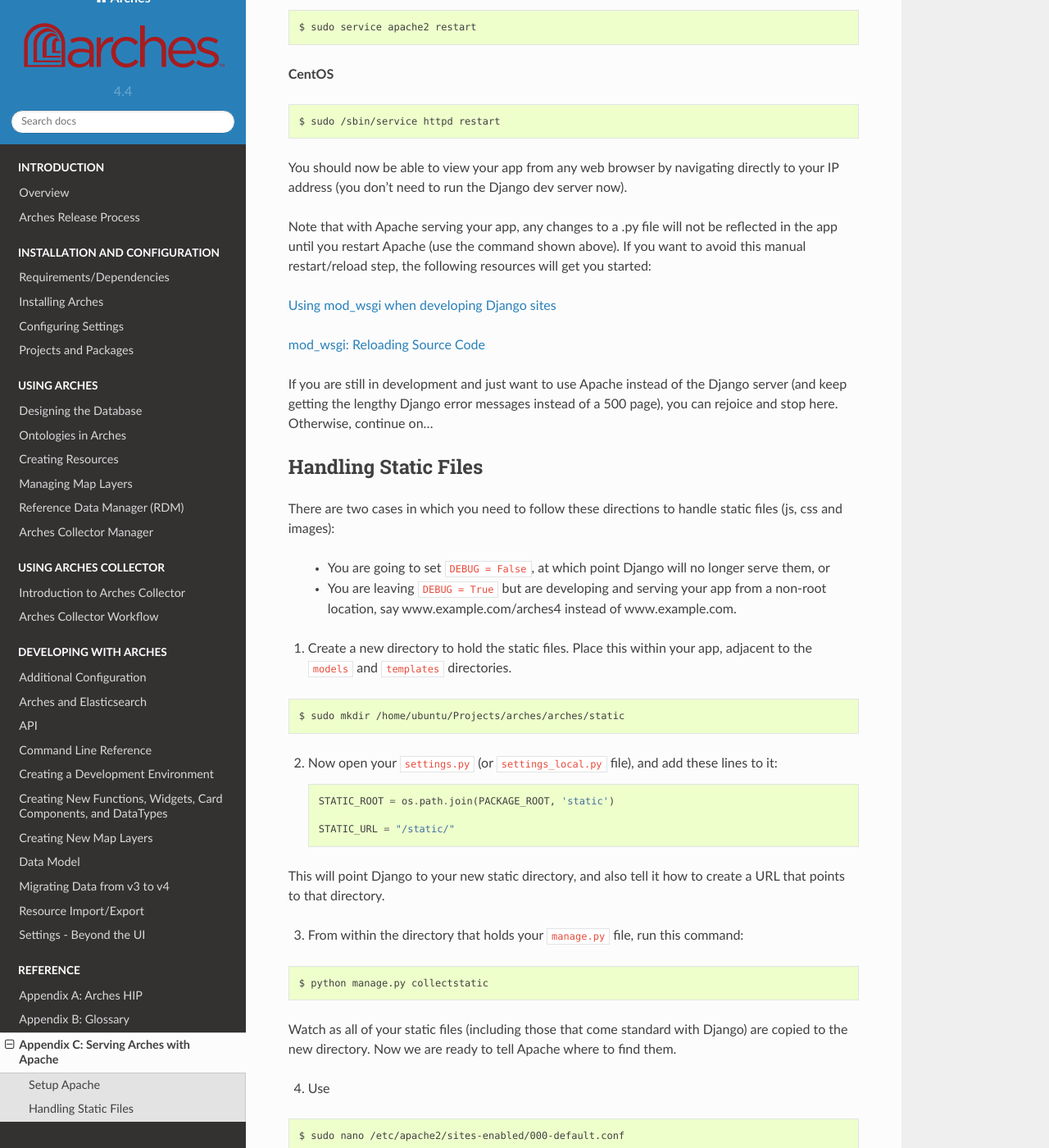
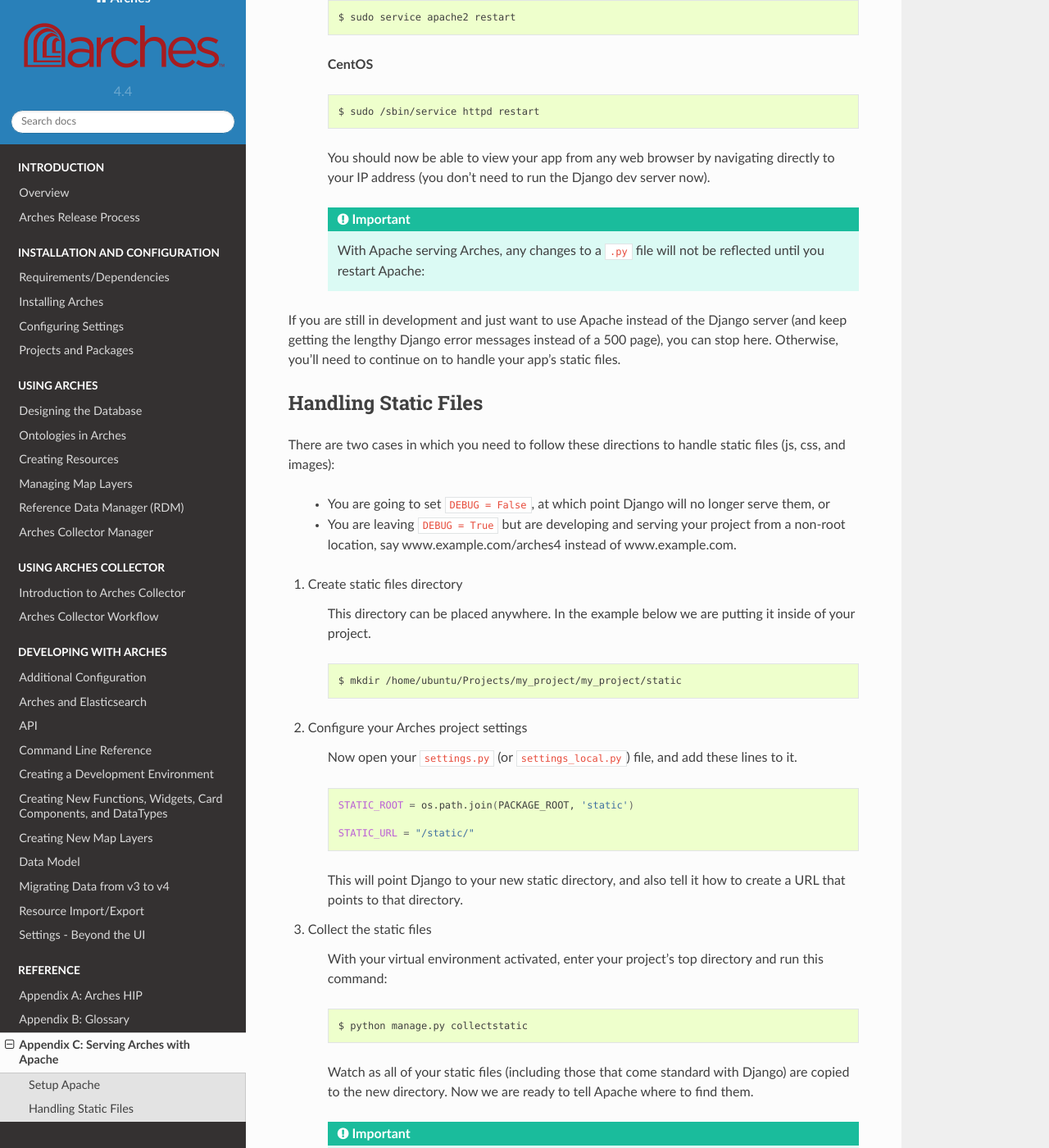
Before and after one commit to archesproject/arches-docs, a Sphinx documentation site: the page built from docs/serving-arches-with-apache.txt, in a window 1280 px wide and 1400 px high, scrolled down 2085 px. Shown: the whole window at 82% size. Built offline with Sphinx 7.4.7 and the Read the Docs theme 2.0.0, drawn with Linux system fonts in a browser that asks for light colours; some of the changed text lies outside the part shown.

Commit message:
general update to serving arches with apache section

```diff
--- a/docs/serving-arches-with-apache.txt
+++ b/docs/serving-arches-with-apache.txt
@@ -2,22 +2,23 @@
 Serving Arches with Apache
 ##########################
 
-When you are putting your Arches app in production, you'll need to serve it with a webserver. The following is a guide using Apache as an example, split into two sections:
+.. sidebar:: Further Reference
+
+    + `Django Documentation <https://docs.djangoproject.com/en/2.1/howto/deployment/wsgi/modwsgi/#how-to-use-django-with-apache-and-mod-wsgi>`_
+    + `How to Run Django with mod_wsgi and Apache with a virtualenv Python environment on a Debian VPS (Digital Ocean) <https://www.digitalocean.com/community/tutorials/how-to-run-django-with-mod_wsgi-and-apache-with-a-virtualenv-python-environment-on-a-debian-vps>`_
+    + `Using mod_wsgi when developing Django sites (Graham Dumpleton) <http://blog.dscpl.com.au/2008/12/using-modwsgi-when-developing-django.html>`_
+
+
+When you are putting your Arches project in production, you'll need to serve it with a webserver. The following is a guide using Apache as an example, split into two sections:
 
 + :ref:`Setup Apache`
 
 + :ref:`Handling Static Files`
 
-For reference:
-
-+ `Django Documentation <https://docs.djangoproject.com/en/2.1/howto/deployment/wsgi/modwsgi/#how-to-use-django-with-apache-and-mod-wsgi>`_
-+ `How to Run Django with mod_wsgi and Apache with a virtualenv Python environment on a Debian VPS (Digital Ocean) <https://www.digitalocean.com/community/tutorials/how-to-run-django-with-mod_wsgi-and-apache-with-a-virtualenv-python-environment-on-a-debian-vps>`_
-+ `Using mod_wsgi when developing Django sites (Graham Dumpleton) <http://blog.dscpl.com.au/2008/12/using-modwsgi-when-developing-django.html>`_
-
 Setup Apache
 ============
 
-During development, it's easiest to use the Django webserver to view progress on your app. However, once you are ready to put the app into production, you'll have to use a more efficient webserver like Apache or nginx.
+During development, it's easiest to use the Django webserver to view your Arches installation. However, once you are ready to put the project into production, you'll have to use a more efficient webserver like Apache or nginx.
 
 We have the most experience using Apache, which is very easy to install and configure. The following instructions work for Ubuntu 14.04, minor changes may be necessary for a different OS.
 
@@ -26,17 +27,18 @@
     .. code-block:: bash
 
        $ sudo apt-get install apache2
-
        $ sudo apt-get install libapache2-mod-wsgi
 
 
-2. In order to properly configure Apache, we must:
+2. Create the Python process
+
+    In order to properly configure Apache, we must:
 
     + Create a python daemon process
 
-+ Set the path to your app's wsgi.py file and reference to the python daemon process created above
+    + Set the path to your project's wsgi.py file and reference to the python daemon process created above
 
-+ Give Apache access to the main app directory
+    + Give Apache access to the main project directory
 
     All of these tasks are handled by adding a block of code to Apache's `../sites-enabled/000-default.conf` file. Use this command to open the file
 
@@ -45,14 +47,13 @@
        $ sudo nano /etc/apache2/sites-enabled/000-default.conf
 
 
-and in the appropriate ``<VirtualHost>`` stanza (``<VirtualHost *:80>`` in the most basic configuration) paste the following code, changing directory and file paths where necessary: ::
+    and paste the following code into the ``<VirtualHost *:80>`` stanza, changing directory and file paths where necessary::
 
 
-  WSGIDaemonProcess arches python-path=/home/ubuntu/Projects/arches/arches:/home/ubuntu/Projects/ENV/lib/python2.7/site-packages
+      WSGIDaemonProcess arches python-path=/home/ubuntu/Projects/my_project:/home/ubuntu/Projects/ENV/lib/python2.7/site-packages
+      WSGIScriptAlias / /home/ubuntu/Projects/my_project/my_project/wsgi.py process-group=arches
 
-  WSGIScriptAlias / /home/ubuntu/Projects/arches/arches/wsgi.py process-group=arches
-
-  <Directory /home/ubuntu/Projects/arches>
+      <Directory /home/ubuntu/Projects/my_project>
          Options Indexes FollowSymLinks
          AllowOverride None
          Require all granted
@@ -62,25 +63,27 @@
 
     You may find it helpful to read the `Official Django Documentation <https://docs.djangoproject.com/en/2.1/howto/deployment/wsgi/modwsgi/#how-to-use-django-with-apache-and-mod-wsgi>`_ on serving Django apps with Apache and mod_wscgi.
 
-3. Now we must give the Apache write-permission in a few locations. Do that by first changing the permissions of the necessary files and directories, and second by setting the Apache user as the group. Note that the Apache user on Ubuntu is `www-data` (used in the example below), and on CentOS it is `httpd`.
+3. Set file system permissions for Apache
 
+    Now we must give Apache write-permission in a few locations. We'll do that by first changing the permissions of the necessary files and directories, and second by setting the Apache user as the group.
 
     .. code-block:: bash
 
-   $ sudo chmod 664 /home/ubuntu/Projects/arches/arches/arches.log
+       $ sudo chmod 775 /home/ubuntu/Projects/my_project/my_project
+       $ sudo chgrp www-data /home/ubuntu/Projects/my_project/my_project
+       $ sudo chmod 664 /home/ubuntu/Projects/my_project/my_project/arches.log
+       $ sudo chgrp www-data /home/ubuntu/Projects/my_project/my_project/arches.log
 
-   $ sudo chgrp www-data /home/ubuntu/Projects/arches/arches/arches.log
+    .. note::
 
-   $ sudo chmod 775 /home/ubuntu/Projects/arches/arches
-
-   $ sudo chgrp www-data /home/ubuntu/Projects/arches/arches
-
+        On Ubuntu the Apache user is ``www-data`` (used in the example below), but on CentOS it is ``httpd``.
 
     These commands should give Apache sufficient permissions to create and modify the arches/uploadedfiles directory (where user uploads are stored by default) and the arches/tileserver directory where Tilestache caches tiles that it renders.
 
-Please post to the `Arches forum <https://groups.google.com/forum>`_ if you find that more permissions need to be modified, or these directions can be simplified further.
+    .. note::
+        Please post to the `Arches forum <https://groups.google.com/forum>`_ if you find that more permissions need to be modified, or that these directions can be simplified further.
 
-4. Finally, restart Apache.
+4. Restart Apache.
 
     **Ubuntu**
 
@@ -97,60 +100,70 @@
 
     You should now be able to view your app from any web browser by navigating directly to your IP address (you don't need to run the Django dev server now).
 
-Note that with Apache serving your app, any changes to a .py file will not be reflected in the app until you restart Apache (use the command shown above). If you want to avoid this manual restart/reload step, the following resources will get you started:
+    .. important::
+        With Apache serving Arches, any changes to a ``.py`` file will not be reflected until you restart Apache:
 
-`Using mod_wsgi when developing Django sites <http://blog.dscpl.com.au/2008/12/using-modwsgi-when-developing-django.html>`_
-
-`mod_wsgi: Reloading Source Code <https://modwsgi.readthedocs.io/en/develop/user-guides/reloading-source-code.html>`_
-
-If you are still in development and just want to use Apache instead of the Django server (and keep getting the lengthy Django error messages instead of a 500 page), you can rejoice and stop here. Otherwise, continue on...
+If you are still in development and just want to use Apache instead of the Django server (and keep getting the lengthy Django error messages instead of a 500 page), you can stop here. Otherwise, you'll need to continue on to handle your app's static files.
 
 Handling Static Files
 =======================
 
 
-There are two cases in which you need to follow these directions to handle static files (js, css and images):
+There are two cases in which you need to follow these directions to handle static files (js, css, and images):
 
  * You are going to set ``DEBUG = False``, at which point Django will no longer serve them, or
- * You are leaving ``DEBUG = True`` but are developing and serving your app from a non-root location, say www.example.com/arches4 instead of www.example.com.
+ * You are leaving ``DEBUG = True`` but are developing and serving your project from a non-root location, say www.example.com/arches4 instead of www.example.com.
 
-1. Create a new directory to hold the static files. Place this within your app, adjacent to the ``models`` and ``templates`` directories.
+1. Create static files directory
+
+    This directory can be placed anywhere. In the example below we are putting it inside of your project.
 
     .. code-block:: bash
 
-   $ sudo mkdir /home/ubuntu/Projects/arches/arches/static
+       $ mkdir /home/ubuntu/Projects/my_project/my_project/static
 
 
-2. Now open your ``settings.py`` (or ``settings_local.py`` file), and add these lines to it: ::
+2. Configure your Arches project settings
+
+    Now open your ``settings.py`` (or ``settings_local.py``) file, and add these lines to it.
+
+    .. code-block:: bash
 
         STATIC_ROOT = os.path.join(PACKAGE_ROOT, 'static')
 
         STATIC_URL = "/static/"
 
-
     This will point Django to your new static directory, and also tell it how to create a URL that points to that directory.
 
-3. From within the directory that holds your ``manage.py`` file, run this command:
+3. Collect the static files
+
+    With your virtual environment activated, enter your project's top directory and run this command:
 
     .. code-block:: bash
 
        $ python manage.py collectstatic
 
-
     Watch as all of your static files (including those that come standard with Django) are copied to the new directory. Now we are ready to tell Apache where to find them.
 
-4. Use
+    .. important::
+
+        With Apache serving your app you must run ``python manage.py collectstatic`` any time you make any changes to static files.
+
+4. Configure Apache settings
+
+    Use
 
     .. code-block:: bash
 
        $ sudo nano /etc/apache2/sites-enabled/000-default.conf
 
+    to edit the default Apache configuration file. Find your ``<VirtualHost *:80>`` stanza with some familiar code in it. Below the original code you added, paste this block, changing paths as necessary.
 
-to open the same configuration file as you modified above. Find your ``<VirtualHost>`` stanza with some familiar code in it. Below the original code you added, paste this block, changing paths as necessary. ::
+    .. code-block:: bash
 
-  Alias /static/ /home/ubuntu/Projects/arches/arches/static/
+        Alias /static/ /home/ubuntu/Projects/my_project/my_project/static/
 
-  <Directory /home/ubuntu/Projects/arches/arches/static>
+        <Directory /home/ubuntu/Projects/my_project/my_project/static>
             Options Indexes FollowSymLinks
             AllowOverride None
             Require all granted
@@ -159,10 +172,8 @@
 
     The ``Alias`` line tells Apache where to look when Django sends it the ``/static/`` URL, and the subsequent block allows Apache access to your newly created static directory.
 
-4. Finally, restart Apache.
+4. Restart Apache.
 
     .. code-block:: bash
 
        $ sudo service apache2 restart
-
-.. IMPORTANT:: You must now run ``python manage.py collectstatic`` *any time* you make any changes to static files (.js, .css, or images).
```
Lines whose indentation alone changed are shown as unchanged.
